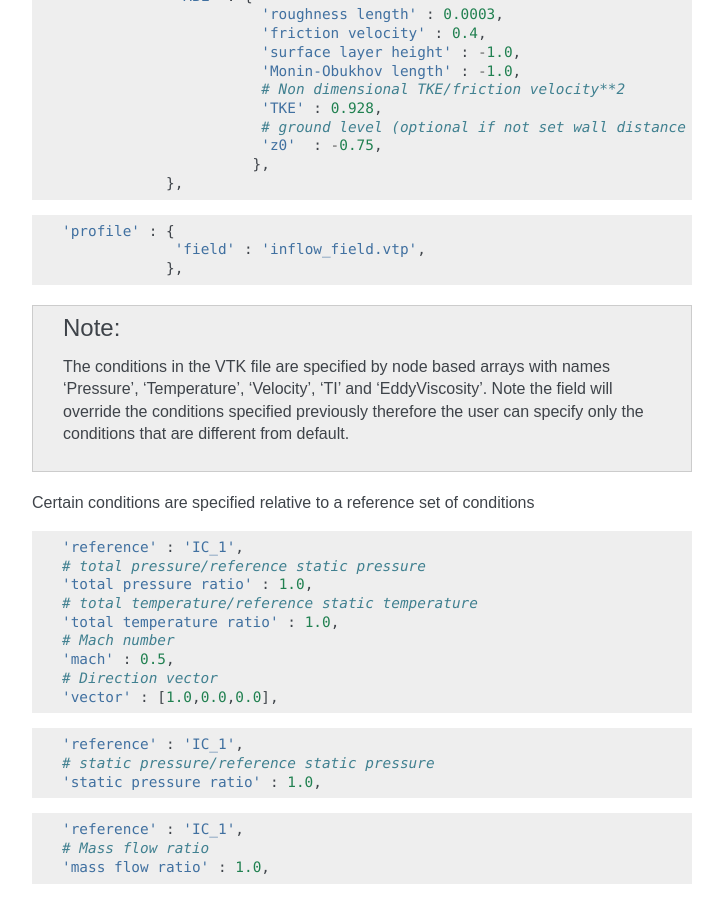
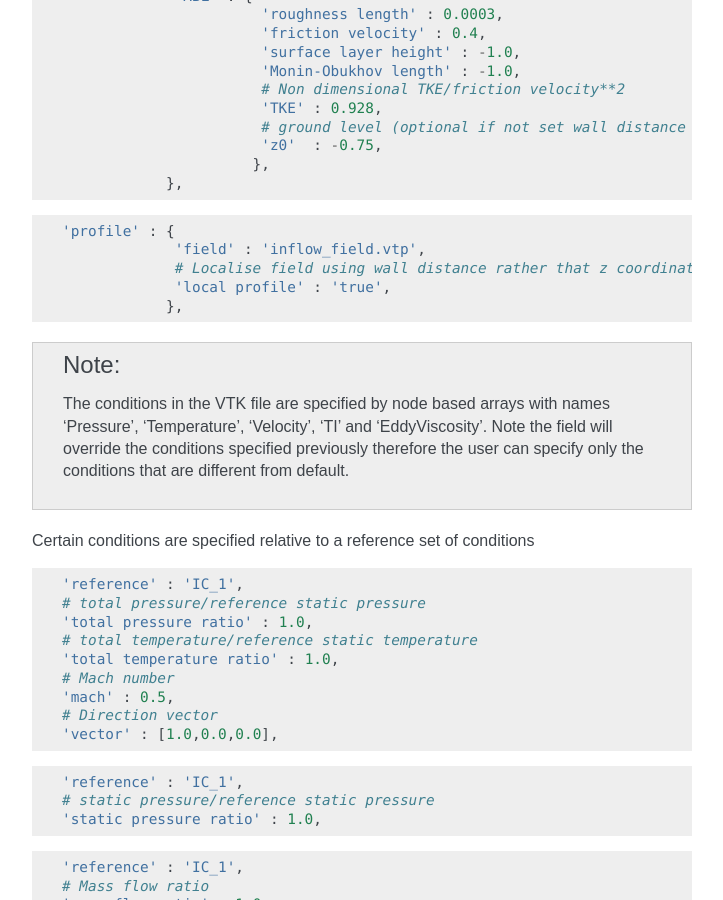
Before and after one commit to zCFD/zCFDguide, a Sphinx documentation site: the page built from docs/source/control-dict.rst, in a window 1280 px wide and 900 px high, scrolled down 8112 px. Shown: the whole window, without its empty margins (388-1111 px from the left). Built offline with Sphinx 7.4.7, drawn with Linux system fonts in a browser that asks for light colours; formulas are drawn with MathJax 3; some of the changed text lies outside the part shown.

```diff
--- a/docs/source/control-dict.rst
+++ b/docs/source/control-dict.rst
@@ -443,6 +443,8 @@ The user can also provide functions to specify a 'wall-function' - or the turbul
 
     'profile' : {
                  'field' : 'inflow_field.vtp',
+                 # Localise field using wall distance rather that z coordinate
+                 'local profile' : 'true',
                 },
 
 .. note::
```
Also changed, not shown: other parts of docs/source/control-dict.rst (+1 -1 lines).
